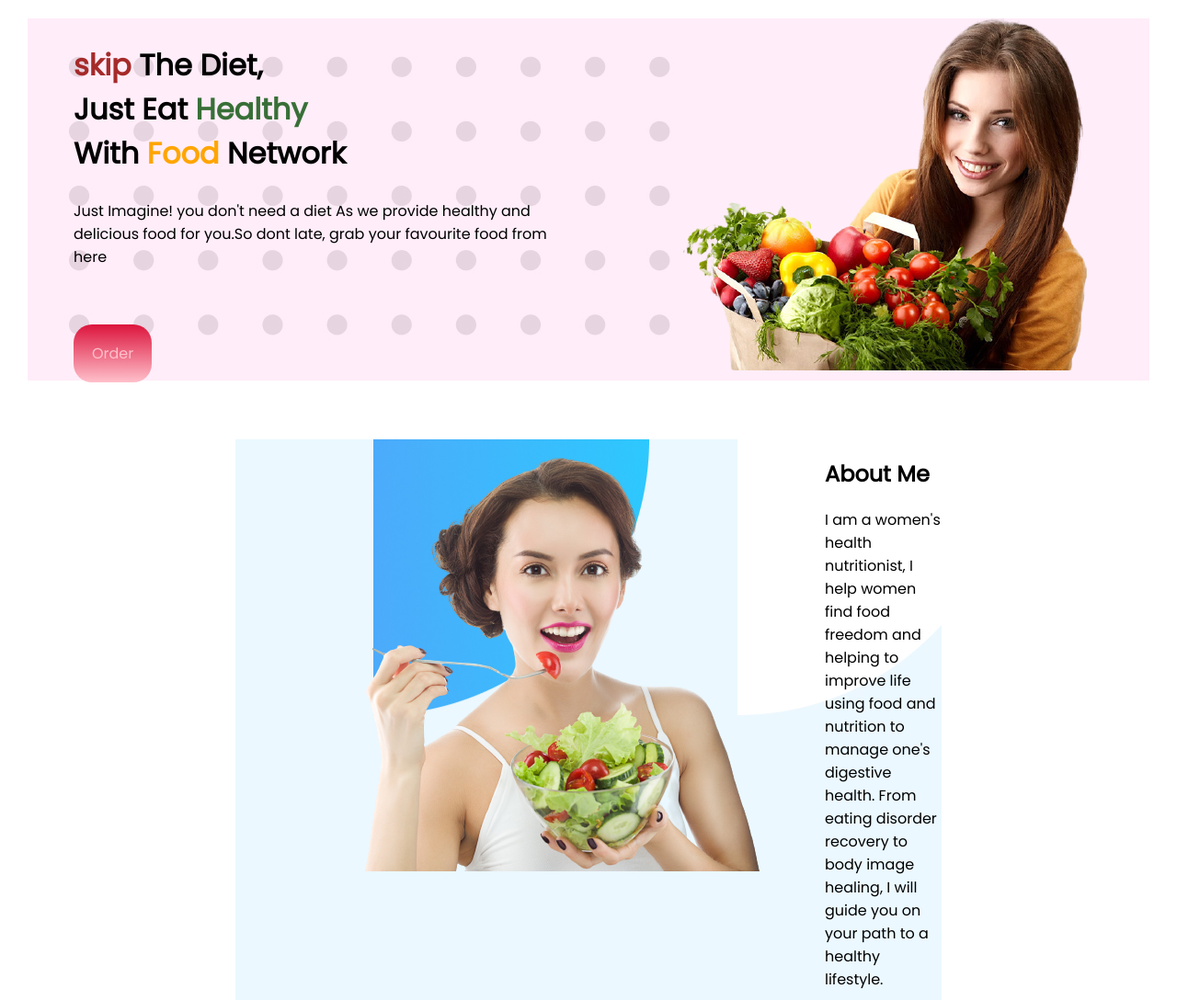
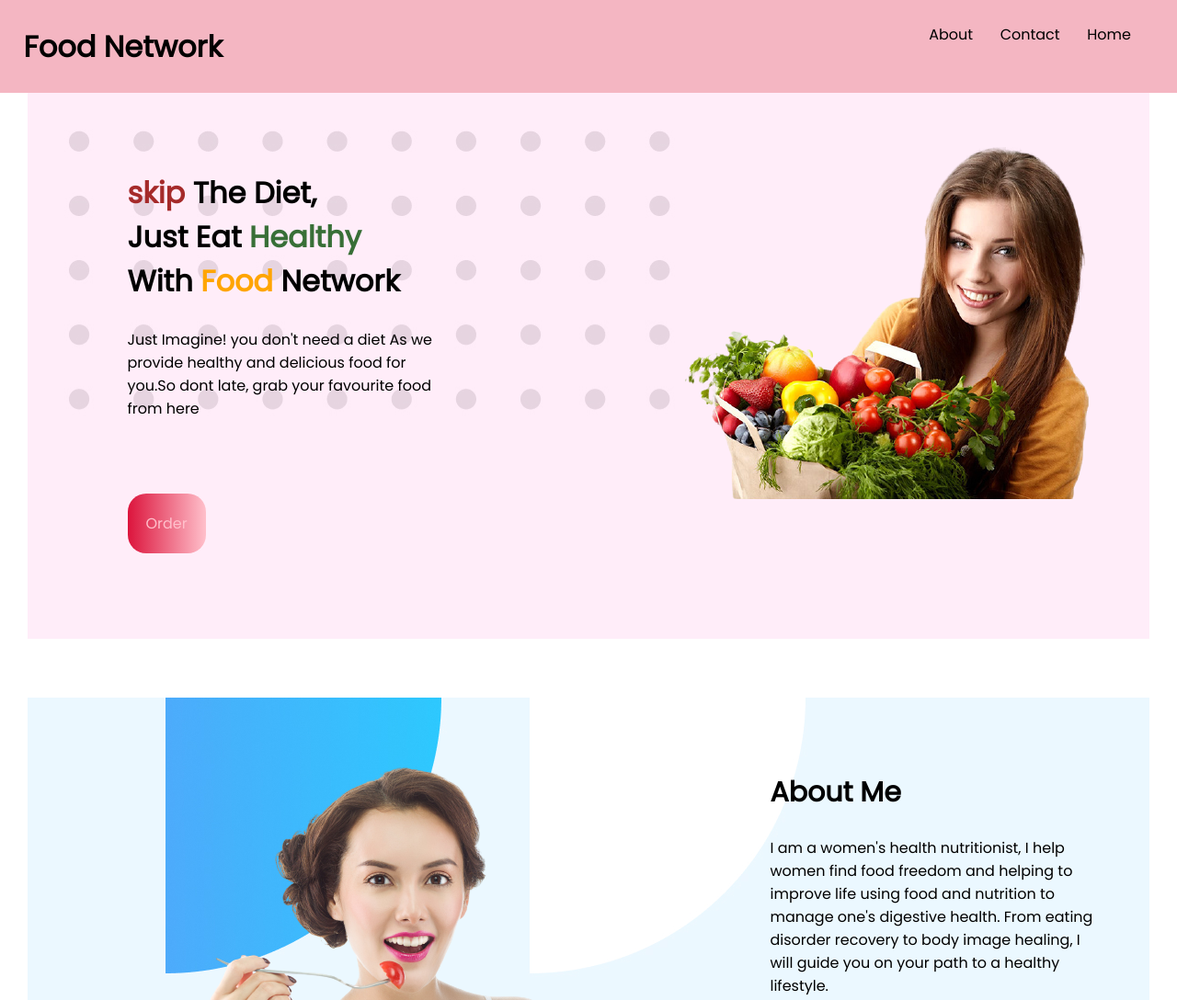
Before and after one commit to NadiaPeeya/food-network, a plain HTML site: page index.html in a window 1280 px wide. Shown: the top 1088 px of the page at 92% size. Drawn offline with Linux system fonts and the light colour scheme.

Commit message:
final file added

```diff
--- a/index.html
+++ b/index.html
@@ -13,11 +13,28 @@
 </head>
 
 <body>
+    <section id="navbar">
+        <div id="logo" class="half-nav">
+
+            <h1>Food Network</h1>
+
+
+
+        </div>
+
+        <div id="nav-item" class="half-nav">
+            <a href="">Home</a>
+            <a href="">Contact</a>
+            <a href="">About</a>
+
+        </div>
+
+    </section>
 
     <section id="order-food">
 
         <div class="arranged-flexible">
-            <div>
+            <div class="half-width">
                 <h1><span class="change-color">skip</span> The Diet,<br>
 
                     Just Eat <span class="healthy-color">Healthy</span> <br>
@@ -33,7 +50,7 @@
                     href="https://www.hsph.harvard.edu/nutritionsource/food-features/">Order</a>
             </div>
 
-            <div>
+            <div class="half-width">
                 <img src="images/image1.png" alt="">
             </div>
         </div>
@@ -46,13 +63,13 @@
 
         <div class="arranged-flexible">
 
-            <div>
+            <div class="half-width">
 
                 <img src="images/image3.png" alt="">
 
             </div>
 
-            <div>
+            <div class="half-width">
 
                 <h2>About Me</h2>
 
@@ -80,16 +97,18 @@
         <div class="arranged-flexible">
 
             <div class="solid-border">
-                <span class="image-width">
+                <div class="image-width">
                     <img src="food/pic2.png" alt="loading">
-                </span>
-                <h2 class="recipe-title">Boiled Vegetable</h2>
-                <p class="food-recipe">Firstly, place cabbage, cauliflower and beans over a chopping board and chop
-                    wash them under running water and keep them aside.Next, place the vegetables.Transfer the boiled
-                    vegetables into a large bowl and pour olive oil in it. Mix
-                    them well. Now drizzle lemon juice and
-                    sprinkle salt in the bowl. Serve!
-                </p>
+                </div>
+
+                <div>
+                    <h2 class="recipe-title">Boiled Vegetable</h2>
+                    <p class="food-recipe">Firstly, place cabbage, cauliflower and beans over a chopping board and chop
+                        wash them under running water and keep them aside.Next, place the vegetables.Now drizzle lemon
+                        juice and
+                        sprinkle salt in the bowl. Serve!
+                    </p>
+                </div>
             </div>
 
             <div class="solid-border">
@@ -97,19 +116,16 @@
                 <h2 class="recipe-title">Soup</h2>
                 <p class="food-recipe">Coat a large pot with cooking spray and place over medium-high heat. Cook and
                     stir chicken, bell peppers and onion until chicken is brown and peppers are just tender. Stir in
-                    corn, beans, tomatoes, tomato sauce and water. Season with chili powder, parsley, garlic powder,
-                    cayenne and cumin. Reduce heat, cover and simmer 30 minutes.</p>
+                    corn, beans, tomatoes, Reduce heat, cover and simmer 30 minutes.</p>
             </div>
             <div class="solid-border">
-                <span class="image-width">
+                <div class="image-width">
                     <img src="food/pic4.png" alt="loading">
-                </span>
+                </div>
                 <h2 class="recipe-title">Mixed Salad</h2>
                 <p class="food-recipe">Preheat oven on broiler setting. Broil steaks for 3 to 5 minutes per side,or to
                     desired doneness. Allow to cool, then slice into bite-size pieces.On chilled plates, arrange
-                    lettuce, tomatoes, and mushrooms. Sprinkle with blue cheese and walnuts. Top with steak slices.In a
-                    small bowl, whisk together oil, vinegar, lemon juice, salt, pepper, Worcestershire sauce, and smoke
-                    flavoring. Drizzle over salad.</p>
+                    lettuce, tomatoes, and mushrooms.Drizzle over salad.</p>
             </div>
         </div>
     </section>
@@ -142,6 +158,7 @@
 
     <footer>
 
+
         <h1><span class="orange-color">Food</span>
             Network</h1>
         <p>Eat healthy and live a sound healthy weathly happy life</p>
--- a/style.css
+++ b/style.css
@@ -3,6 +3,10 @@ body{
     font-family: 'Poppins', sans-serif;
     margin: 0%;
 
+}
+
+#logo{
+    display: flex;
 }
 
 h1{
@@ -15,13 +19,17 @@ p{
 }
 #order-food{
 
-    margin-top: 20px;
+
     margin-left: 30px;
     margin-right:30px;
     margin-bottom: 0%;
-
     background-image:url(shapes/shape1.jpg);
 
+}
+
+h2{
+
+    font-size: 30px;
 }
 
 .arranged-flexible{
@@ -29,6 +37,40 @@ p{
     padding-left: 50px;
     justify-content: space-between;
 
+}
+
+.half-width{
+
+    width: 50%;
+    padding: 5%;
+
+}
+#navbar{
+
+    display: flex;
+    padding: 0% 2%;
+    position: sticky;
+    top: 0%;
+    background-color: rgba(220, 20, 60, 0.308);
+}
+.half-nav{
+    width: 50%;
+}
+
+#nav-item{
+
+    padding:2%;
+
+
+
+}
+
+#nav-item a{
+
+    padding-left:5%;
+    float: right;
+    text-decoration: none;
+    color: black;
 }
 
 .ending-box{
@@ -43,15 +85,7 @@ p{
     border: 10px solid white;
     border-radius: 10px 10px 10px 10px;
 }
-.ending-box:hover{
 
-    background:white;
-    border-radius: 20px 20px 20px 20px;
-    box-shadow: 2px 2px 10px rgb(236, 224, 224);
-    transition: 1ms;
-    transform: scale(1.05);
-
-}
 
 
 .change-color{
@@ -87,11 +121,12 @@ p{
 
 .solid-border img{
 
-    block-size: 200px;
-    padding-top: 10px;
-    padding-left: 10px;
-    padding-right: 10px;
-    border-radius: 50px;
+   width: 90%;
+   block-size: 200px;
+   padding-top: 10px;
+   padding-left: 10px;
+   padding-right: 10px;
+   border-radius: 50px;
 
 }
 
@@ -105,11 +140,13 @@ p{
 
     border-radius:50px;
     width: 50%;
-    margin: 5% 5%;
+    margin:2%;
     border: 2px solid white;
     box-shadow:5px 20px 50px rgb(180, 169, 169);
     margin-top: 0%;
     border-width: 5px;
+
+
 
 
 }
@@ -138,11 +175,14 @@ p{
 #about-myself{
 
     background-image: url(shapes/Frame\ 57.jpg);
-    margin-left: 20%;
-    margin-right: 20%;
     margin-top: 5%;
     display: flex;
     padding-left: 60px;
+    margin-left: 30px;
+    margin-right:30px;
+
+
+
 
 }
 
@@ -157,15 +197,18 @@ p{
 .orange-color {
     color:orange;
 }
+
 .button{
 
     text-decoration: none;
-    background-image: linear-gradient(crimson , pink);
+    background-image: linear-gradient(to right, crimson , pink);
     padding: 20px 20px;
     border-radius: 20px 20px 20px 20px;
     border-top: orchid;
     color: pink;
     font-weight: 50%;
+    display: inline-flex;
+    margin-bottom: 10%;
 
 
 }
```
